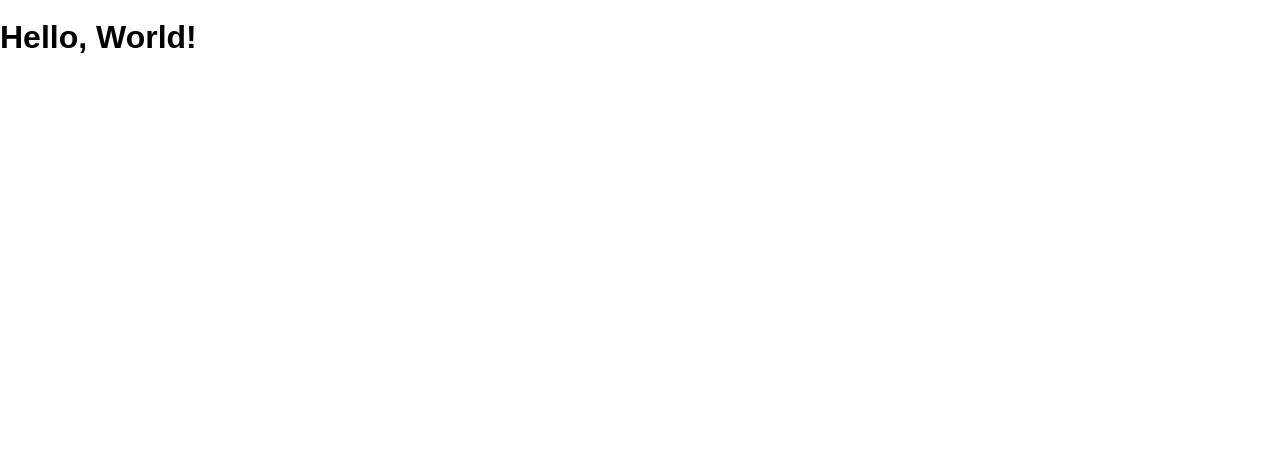
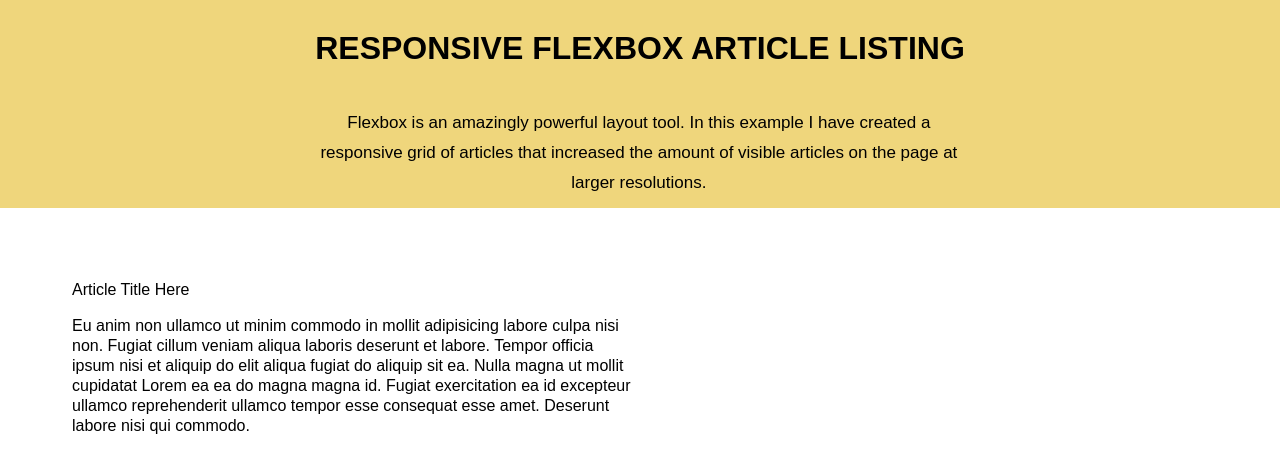
Before and after one commit to nicholasVilela/flexbox-article-layout, a website: page public/index.html in a window 1280 px wide. Drawn offline with Linux system fonts and the light colour scheme.

Commit message:
Header is working

```diff
--- a/public/index.html
+++ b/public/index.html
@@ -8,6 +8,46 @@
     <link rel="stylesheet" href="/screen.css">
   </head>
   <body>
-    <h1 class='hello-world'>Hello, World!</h1>
+    <!-- HEADER -->
+    <div class="soft-orange-bg center-text title title-pad">
+      <h1 class="font-weight">RESPONSIVE FLEXBOX ARTICLE LISTING</h1>
+      <h5 class="title-text-pad">
+        Flexbox is an amazingly powerful layout tool. In this example I have created a responsive grid of articles
+        that increased the amount of visible articles on the page at larger resolutions.
+      </h5>
+    </div>
+
+    <!-- CONTENT -->
+    <div class="margin">
+      <!-- LONG ARTICLE -->
+      <div class="wide-article letter-spacing">
+        <header>Article Title Here</header>
+
+        <!-- CONTENT FOR THIS ARTICLE -->
+        <div>
+          <p>
+            Eu anim non ullamco ut minim commodo in mollit adipisicing labore culpa nisi non. Fugiat cillum veniam aliqua
+            laboris deserunt et labore. Tempor officia ipsum nisi et aliquip do elit aliqua fugiat do aliquip sit ea. Nulla
+            magna ut mollit cupidatat Lorem ea ea do magna magna id. Fugiat exercitation ea id excepteur ullamco reprehenderit
+            ullamco tempor esse consequat esse amet. Deserunt labore nisi qui commodo.
+          </p>
+        </div>
+      </div>
+
+      <!-- ARTICLES BELOW THAT ONE -->
+      <div>
+
+      </div>
+
+      <!-- ARTICLES TO THE RIGHT OF THE SCREEN -->
+      <div>
+
+      </div>
+    </div>
+
+    <!-- FOOTER -->
+    <div>
+
+    </div>
   </body>
 </html>
--- a/public/screen.css
+++ b/public/screen.css
@@ -10,3 +10,60 @@ body {
   margin: 0;
   min-height: 100%;
 }
+
+.soft-orange-bg {
+  background-color: #EFD67C;
+}
+
+.center-text {
+  text-align: center;
+}
+
+.center {
+  align-items: center;
+  justify-content: center;
+}
+
+.width {
+  width: 100%;
+}
+
+.margin {
+  margin: 4.5rem 4.5rem 4.5rem 4.5rem;
+}
+
+.wide-article {
+  width: 50%;
+}
+
+.title-pad {
+  padding-top: 2rem;
+  padding-left: 17rem;
+  padding-right: 17rem;
+}
+
+.title-text-pad {
+  padding-top: 1rem;
+  padding-left: 2rem;
+  padding-right: 2rem;
+  font-weight: lighter;
+  font-size: 17px;
+  width: 91%;
+  line-height: 30px;
+}
+
+.letter-spacing {
+  line-height: 20px;
+}
+
+.title {
+  height: 11rem;
+}
+
+.font-weight {
+  font-weight: 900;
+}
+
+h1 {
+  margin-top: 0px;
+}
```
